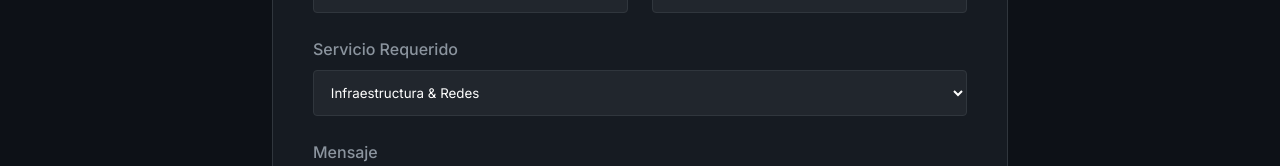
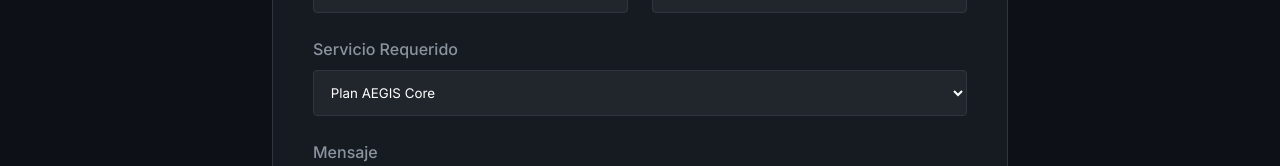
Before and after one commit to nilyerrr/Documentacion---Aegis-Solutions, a React (Vite) app in the folder Proyecto Final - Empresa 1/website/: page /contacto in a window 1280 px wide. Shown: the part 419-585 px from the top of the page. Built offline with nearby package versions, Linux system fonts and the light colour scheme.

Commit message:
vault backup: 2026-08-15 00:48:27

```diff
--- a/Proyecto Final - Empresa 1/website/src/components/QuoteForm.jsx
+++ b/Proyecto Final - Empresa 1/website/src/components/QuoteForm.jsx
@@ -4,7 +4,7 @@
   const [formData, setFormData] = useState({
     name: '',
     email: '',
-    service: 'Infraestructura & Redes',
+    service: 'Plan AEGIS Core',
     message: ''
   });
 
@@ -40,10 +40,12 @@
           <div style={{ marginBottom: '1.5rem' }}>
             <label style={{ display: 'block', marginBottom: '0.5rem', color: 'var(--text-muted)', fontWeight: 500 }}>Servicio Requerido</label>
             <select name="service" value={formData.service} onChange={handleChange} style={{ width: '100%', padding: '0.8rem', borderRadius: '4px', border: '1px solid var(--border)', background: 'var(--surface-light)', color: 'white', fontFamily: 'Inter' }}>
-              <option>Infraestructura & Redes</option>
-              <option>Seguridad Cloud & Servidores</option>
-              <option>Ciberseguridad & Mitigación</option>
-              <option>Consultoría General</option>
+              <option>Plan AEGIS Core</option>
+              <option>Plan AEGIS Shield</option>
+              <option>Plan AEGIS Fortress</option>
+              <option>Pentesting y Red Team</option>
+              <option>Consultoría Normativa</option>
+              <option>Consultoría General (Otro)</option>
             </select>
           </div>
 
```
